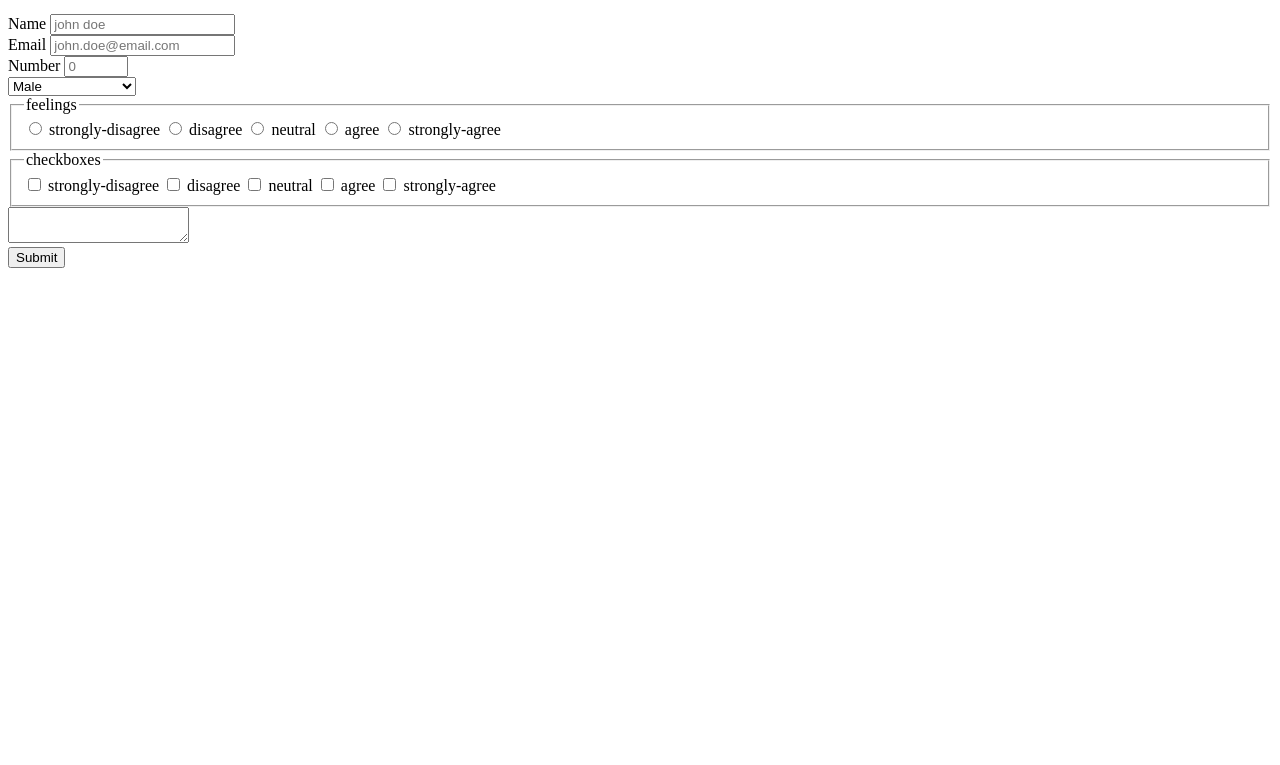
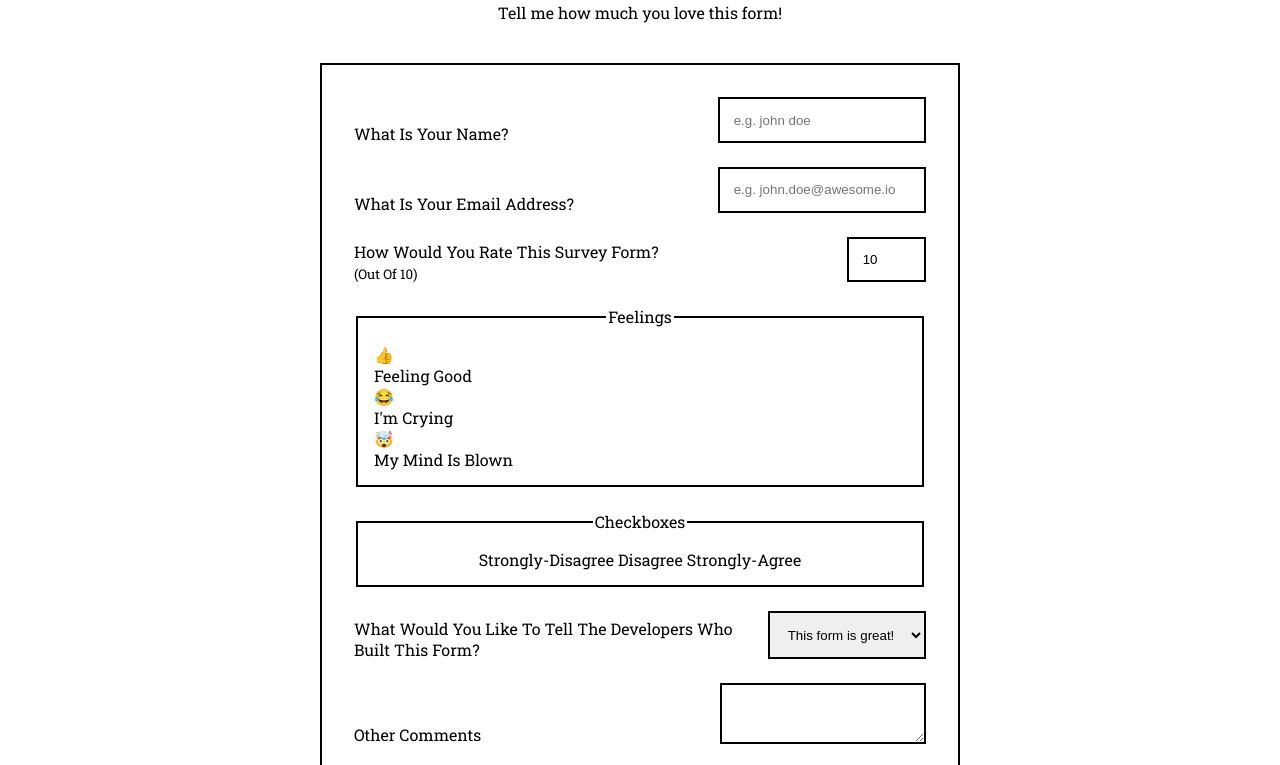
Before and after one commit to JoelLau/fcc-survey-form, a plain HTML site: page index.html in a window 1280 px wide. Shown: the part 118-883 px from the top of the page. Before the commit the page ends 800 px from the top, so only its background shows below. Drawn offline with Linux system fonts and the light colour scheme.

Commit message:
today's progress

```diff
--- a/index.html
+++ b/index.html
@@ -4,99 +4,94 @@
 <head>
     <meta charset="UTF-8">
     <meta name="viewport" content="width=device-width, initial-scale=1.0">
+    <link href="https://fonts.googleapis.com/css?family=Roboto+Slab&display=swap" rel="stylesheet">
+    <link rel="stylesheet" href="style.css" />
     <title>Survey Form</title>
 </head>
 
 <body>
-    <main>
+    <main class="stack readable-width">
         <h1 id="title">
-            TITLE
+            GOOD SURVEY FORM
         </h1>
         <p id="description">
-            Lorem ipsum dolor sit, amet consectetur adipisicing elit. Tempora officia obcaecati optio amet? Quaerat,
-            eveniet suscipit optio quisquam animi totam neque minima perspiciatis voluptas reiciendis nam, expedita vero
-            est amet!
+            Tell me how much you love this form!
         </p>
-        <form action="#" id="survey-form">
-            <div>
+        <form action="#" id="survey-form" class="stack">
+            <div class="form-field">
                 <label for="name" id="name-label">
-                    Name
+                    What is your name?
                 </label>
-                <input type="text" name="name" id="name" placeholder="john doe" required />
+                <input type="text" name="name" id="name" placeholder="e.g. john doe" required />
             </div>
-            <div>
+            <div class="form-field">
                 <label for="email" id="email-label">
-                    Email
+                    What is your email address?
                 </label>
-                <input type="email" name="email" id="email" placeholder="john.doe@email.com" required />
+                <input type="email" name="email" id="email" placeholder="e.g. john.doe@awesome.io" required />
             </div>
-            <div>
+            <div class="form-field">
                 <label for="number" id="number-label">
-                    Number
+                    How would you rate this survey form?
+                    <br />
+                    <small>(Out of 10)</small>
                 </label>
-                <input type="number" name="number" id="number" min="0" max="120" placeholder="0" />
-            </div>
-            <div>
-                <label for="dropdown">
-                    <select name="dropdown" id="dropdown">
-                        <option value="male">Male</option>
-                        <option value="female">Female</option>
-                        <option value="non-binary">Non-binary</option>
-                        <option value="prefer-not-to-say">Prefer Not To Say</option>
-                    </select>
-                </label>
+                <input type="number" name="number" id="number" min="9" max="10" placeholder="e.g. 10" value="10" />
             </div>
             <fieldset>
-                <legend>feelings</legend>
-                <label for="feelings-strongly-disagree">
-                    <input type="radio" name="feelings" id="feelings-strongly-disagree" value="strongly-disagree" />
-                    strongly-disagree
+                <legend>Feelings</legend>
+                <label for="feelings-neutral" class="toggle-button">
+                    <input type="radio" name="feelings" id="feelings-neutral" value="neutral" />
+                    <div class="toggle-button__clickable">
+                        <i class="toggle-button__clickable__icon">👍</i>
+                        <span>Feeling Good</span>
+                    </div>
                 </label>
-                <label for="feelings-disagree">
+                <label for="feelings-disagree" class="toggle-button">
                     <input type="radio" name="feelings" id="feelings-disagree" value="disagree" />
-                    disagree
+                    <div class="toggle-button__clickable">
+                        <i class="toggle-button__clickable__icon">😂</i>
+                        <span>I'm Crying</span>
+                    </div>
                 </label>
-                <label for="feelings-neutral">
-                    <input type="radio" name="feelings" id="feelings-neutral" value="neutral" />
-                    neutral
-                </label>
-                <label for="feelings-agree">
-                    <input type="radio" name="feelings" id="feelings-agree" value="agree" />
-                    agree
-                </label>
-                <label for="feelings-strongly-agree">
-                    <input type="radio" name="feelings" id="feelings-strongly-agree" value="strongly-agree" />
-                    strongly-agree
+                <label for="radio-mind-blown" class="toggle-button">
+                    <input type="radio" name="feelings" id="radio-mind-blown" value="strongly-disagree" />
+                    <div class="toggle-button__clickable">
+                        <i class="toggle-button__clickable__icon">🤯</i>
+                        <span>My Mind Is Blown</span>
+                    </div>
                 </label>
             </fieldset>
             <fieldset>
                 <legend>checkboxes</legend>
-                <label for="checkboxes-strongly-disagree">
+                <label for="checkboxes-strongly-disagree" class="toggle-button">
                     <input type="checkbox" name="checkboxes" id="checkboxes-strongly-disagree"
                         value="strongly-disagree" />
                     strongly-disagree
                 </label>
-                <label for="checkboxes-disagree">
+                <label for="checkboxes-disagree" class="toggle-button">
                     <input type="checkbox" name="checkboxes" id="checkboxes-disagree" value="disagree" />
                     disagree
                 </label>
-                <label for="checkboxes-neutral">
-                    <input type="checkbox" name="checkboxes" id="checkboxes-neutral" value="neutral" />
-                    neutral
-                </label>
-                <label for="checkboxes-agree">
-                    <input type="checkbox" name="checkboxes" id="checkboxes-agree" value="agree" />
-                    agree
-                </label>
-                <label for="checkbox-strongly-agree">
+                <label for="checkbox-strongly-agree" class="toggle-button">
                     <input type="checkbox" name="checkbox" id="checkbox-strongly-agree" value="strongly-agree" />
                     strongly-agree
                 </label>
             </fieldset>
-            <div>
-                <label for="additional-comments">
-                    <textarea name="additional-comments" id="additional-comments"></textarea>
+            <div class="form-field">
+                <label for="dropdown">
+                    What would you like to tell the developers who built this form?
                 </label>
+                <select name="dropdown" id="dropdown">
+                    <option value="great">This form is great!</option>
+                    <option value="love">I love this form!</option>
+                    <option value="best">This is the best!</option>
+                    <option value="others">Others ...</option>
+                </select>
+            </div>
+            <div class="form-field">
+                <label for="additional-comments">Other Comments</label>
+                <textarea name="additional-comments" id="additional-comments"></textarea>
             </div>
             <div>
                 <button type="submit" id="submit">
--- /dev/null
+++ b/style.css
@@ -0,0 +1,86 @@
+:root {
+  font-size: 16px;
+}
+
+body {
+  text-align: center;
+  padding-top: 1.5em;
+  font-family: "Roboto Slab", sans-serif;
+}
+
+main {
+  display: flex;
+  flex-flow: column nowrap;
+  justify-content: flex-start;
+  align-items: center;
+}
+
+select,
+textarea,
+fieldset,
+input[type="text"],
+input[type="email"],
+input[type="number"] {
+  padding: 1em;
+  border: 2px solid black;
+}
+
+label {
+  text-align: left;
+  position: relative;
+  bottom: -1px;
+  text-transform: capitalize;
+}
+
+legend {
+  text-transform: capitalize;
+}
+
+#survey-form {
+  border: 2px solid black;
+  padding: 2em;
+  max-width: 60em;
+}
+
+#title {
+  margin-bottom: 0;
+}
+
+.form-field {
+  display: flex;
+  flex-flow: row nowrap;
+  justify-content: space-between;
+  align-items: flex-end;
+}
+
+.stack > * + * {
+  margin-top: 1.5rem;
+}
+
+.toggle-button {
+  cursor: pointer;
+}
+
+.toggle-button input[type="radio"],
+.toggle-button input[type="checkbox"] {
+  display: none;
+}
+
+input:checked ~ .toggle-button__clickable {
+  border: 2px solid purple;
+}
+
+.toggle-button__clickable__icon {
+  display: block;
+  font-style: unset;
+}
+
+textarea {
+  display: block;
+}
+
+.readable-width {
+  max-width: 640px;
+  margin-left: auto;
+  margin-right: auto;
+}
```
Also changed, not shown: styles.css (deleted).
